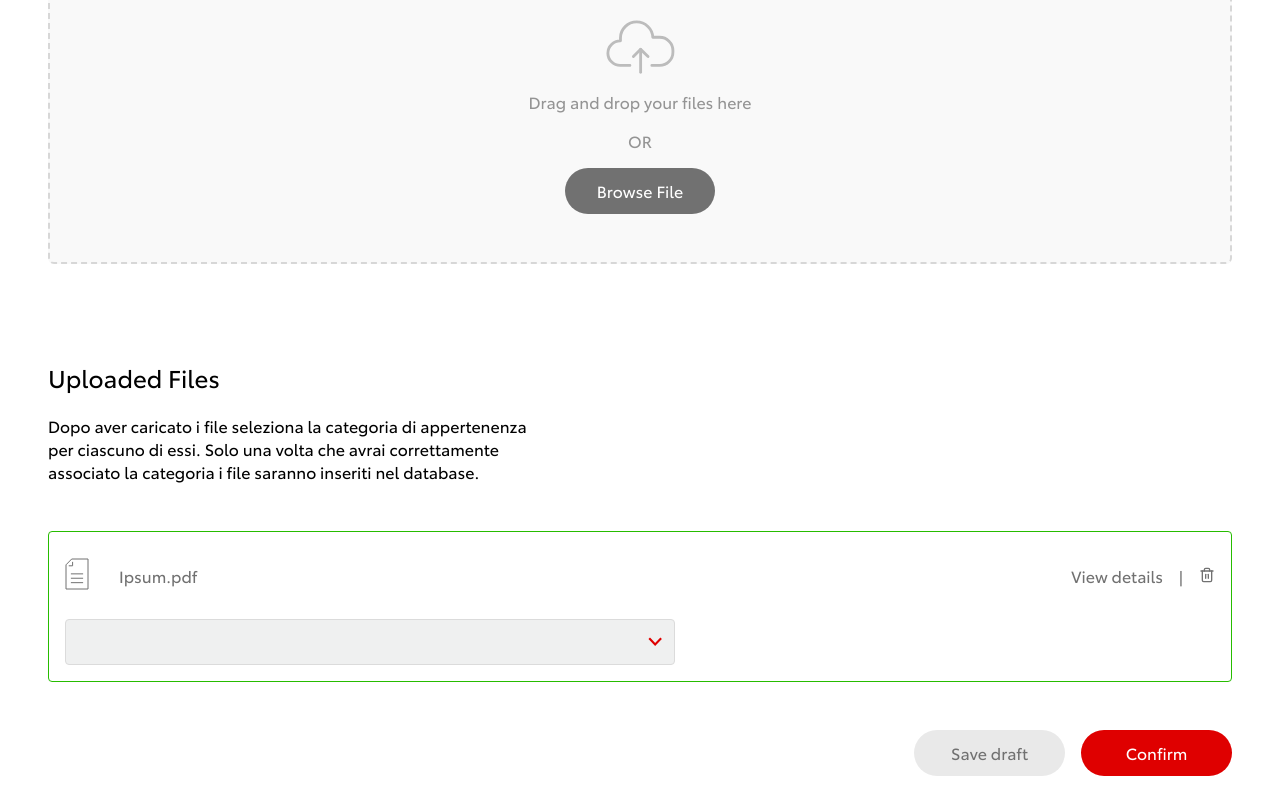
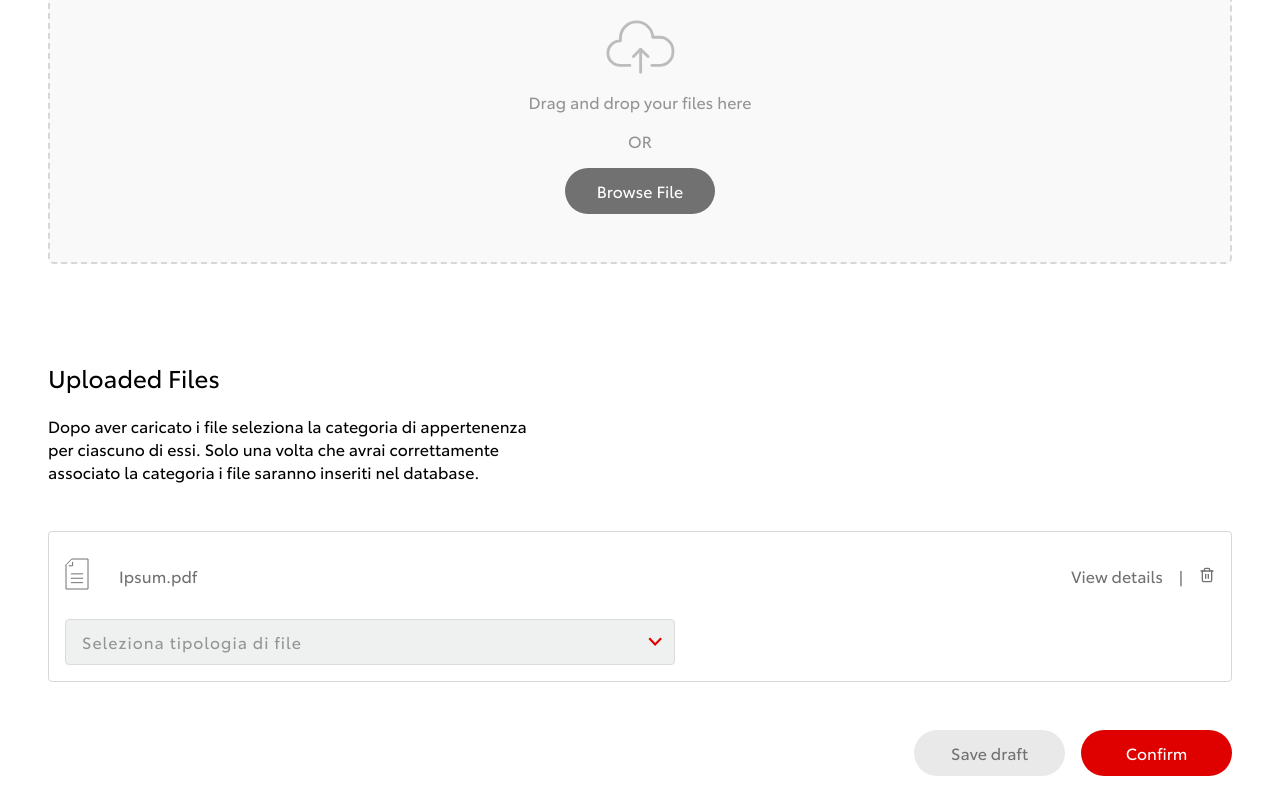
Before and after one commit to xisterDevelopers/toyota-webform-BAF, a React (Create React App) app: page /upsert-BAF in a window 1280 px wide. Shown: the part 5091-5891 px from the top of the page. Built offline with nearby package versions, Linux system fonts and the light colour scheme.

Commit message:
Modifica uploadCard non assegnata

```diff
--- a/src/shared/UploadCard/UploadCard.css
+++ b/src/shared/UploadCard/UploadCard.css
@@ -1,7 +1,7 @@
 .UploadCard {}
 
 .upload-container {
-    border: 1.5px solid #26BC00;
+    border: 1.5px solid #D7D7D7;
     border-radius: 4px;
 }
 
--- a/src/shared/UploadCard/UploadCard.tsx
+++ b/src/shared/UploadCard/UploadCard.tsx
@@ -19,7 +19,9 @@ const UploadCard: FC<UploadCardProps> = () => (
         </div>
         <div className="d-flex mt-3">
             <div className="d-flex flex-column">
-                <select id="upload" className="custom-input custom-select input-xlg" />
+                <select id="upload" className="custom-input custom-select input-xlg light-grey" placeholder="Seleziona tipologia file">
+                    <option value="" disabled selected>Seleziona tipologia di file</option>
+                </select>
             </div>
         </div>
     </div>
```
